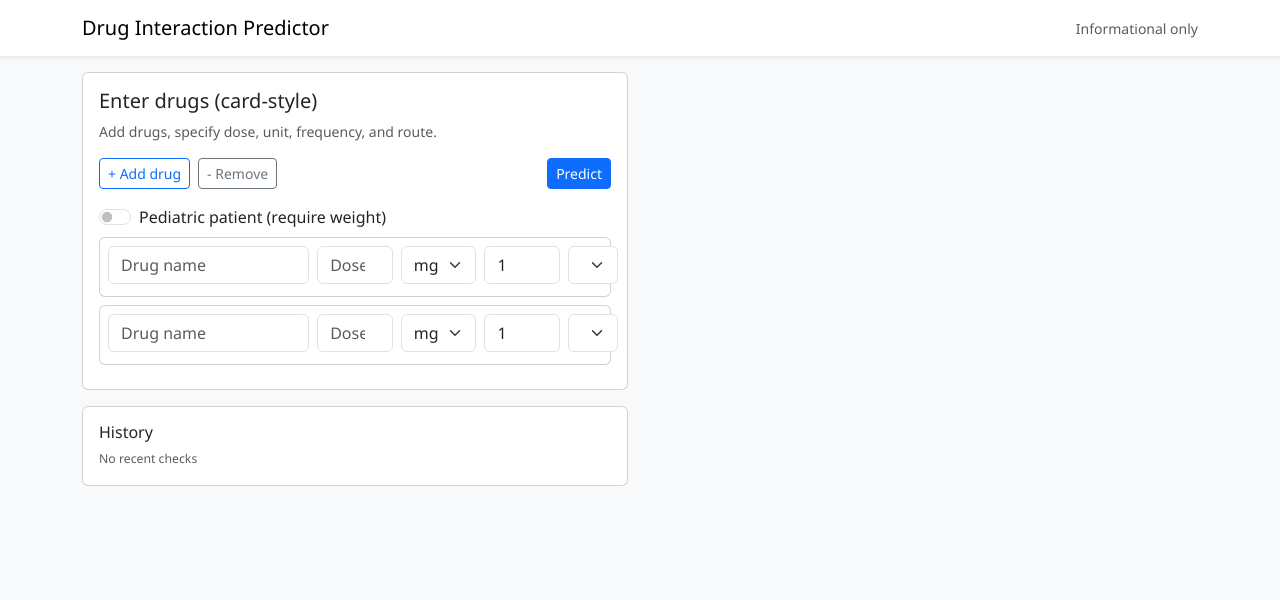
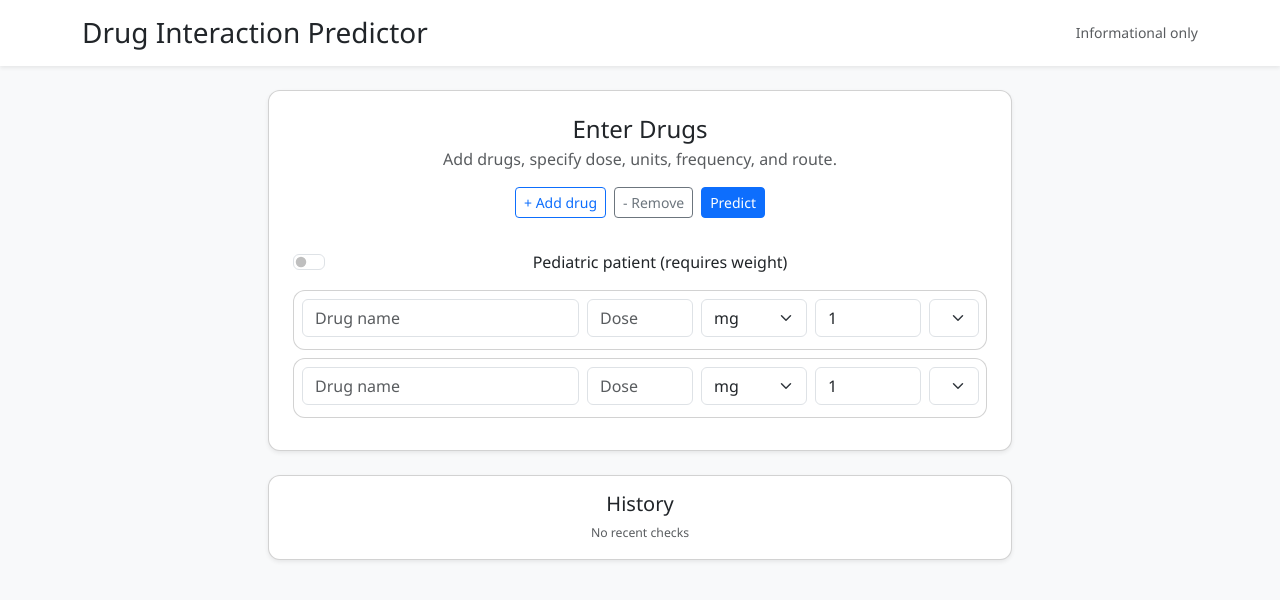
Before and after one commit to RobotGit04/Drug-Interaction-App, a Flask app: page / in a window 1280 px wide. Shown: the top 600 px of the page. Run offline with Flask 3, Linux system fonts and the light colour scheme; data that the repository does not hold is empty.

Commit message:
Update UI: centered minimalistic layout + improved README

```diff
--- a/static/style.css
+++ b/static/style.css
@@ -1,5 +1,11 @@
-body { font-family: "Segoe UI", Arial, sans-serif; }
-.card-note { font-size: 0.85rem; color: #666; }
-.badge-low { background:#28a745; }
-.badge-moderate { background:#ffc107; color:#000; }
-.badge-high { background:#dc3545; }
+body {
+  font-family: "Segoe UI", sans-serif;
+}
+
+.card {
+  border-radius: 12px;
+}
+
+input, select {
+  border-radius: 6px !important;
+}
--- a/templates/index.html
+++ b/templates/index.html
@@ -8,54 +8,63 @@
     <link rel="stylesheet" href="{{ url_for('static', filename='style.css') }}">
   </head>
  <body class="bg-light">
-    <nav class="navbar navbar-light bg-white shadow-sm mb-3">
-      <div class="container">
-        <span class="navbar-brand">Drug Interaction Predictor</span>
-        <small class="text-muted">Informational only</small>
+
+  <nav class="navbar navbar-light bg-white shadow-sm">
+    <div class="container d-flex justify-content-between">
+      <h3 class="my-2">Drug Interaction Predictor</h3>
+      <span class="text-muted small align-self-center">Informational only</span>
     </div>
   </nav>
 
-    <div class="container">
-      <div class="row">
-        <div class="col-lg-6">
-          <div class="card mb-3 p-3">
-            <h5>Enter drugs (card-style)</h5>
-            <p class="small text-muted">Add drugs, specify dose, unit, frequency, and route.</p>
+  <div class="container d-flex justify-content-center">
+    <div class="col-lg-8 col-md-10 mt-4">
 
-            <div class="d-flex gap-2 mb-2">
+      <!-- Main Input Card -->
+      <div class="card shadow-sm mb-4 p-4">
+        <h4 class="text-center mb-1">Enter Drugs</h4>
+        <p class="text-muted text-center mb-3">Add drugs, specify dose, units, frequency, and route.</p>
+
+        <div class="d-flex justify-content-center gap-2 mb-3">
           <button id="add-card" class="btn btn-outline-primary btn-sm">+ Add drug</button>
           <button id="remove-card" class="btn btn-outline-secondary btn-sm">- Remove</button>
-              <button id="predict" class="btn btn-primary btn-sm ms-auto">Predict</button>
+          <button id="predict" class="btn btn-primary btn-sm">Predict</button>
         </div>
 
-            <div class="form-check form-switch my-2">
+        <div class="form-check form-switch text-center my-3">
           <input class="form-check-input" type="checkbox" id="pediatric-toggle">
-              <label class="form-check-label" for="pediatric-toggle">Pediatric patient (require weight)</label>
+          <label class="form-check-label" for="pediatric-toggle">
+            Pediatric patient (requires weight)
+          </label>
         </div>
 
-            <div id="pediatric-fields" style="display:none" class="mb-2">
-              <input id="patient-age" class="form-control mb-2" placeholder="Age (years)" type="number" min="0">
-              <input id="patient-weight" class="form-control mb-2" placeholder="Weight (kg)" type="number" min="0" step="0.1">
+        <div id="pediatric-fields" class="mb-2" style="display:none;">
+          <div class="row">
+            <div class="col-sm-6 mb-2">
+              <input id="patient-age" class="form-control" placeholder="Age (years)" type="number" min="0">
             </div>
-
-            <div id="cards-container">
-              <!-- initial 2 cards will be appended by JS -->
+            <div class="col-sm-6 mb-2">
+              <input id="patient-weight" class="form-control" placeholder="Weight (kg)" type="number" step="0.1" min="0">
+            </div>
           </div>
         </div>
 
-          <div class="card p-3">
-            <h6>History</h6>
-            <div id="history-area" class="small text-muted">No recent checks</div>
-          </div>
+        <div id="cards-container"></div>
       </div>
 
-        <div class="col-lg-6">
-          <div id="results-area"></div>
+      <!-- History Card -->
+      <div class="card shadow-sm p-3">
+        <h5 class="text-center mb-2">History</h5>
+        <div id="history-area" class="small text-muted text-center">No recent checks</div>
       </div>
+
+      <!-- Results -->
+      <div id="results-area" class="mt-4"></div>
+
     </div>
   </div>
 
   <script src="https://cdn.jsdelivr.net/npm/bootstrap@5.3.2/dist/js/bootstrap.bundle.min.js"></script>
   <script src="{{ url_for('static', filename='script.js') }}"></script>
+
 </body>
 </html>
```
Lines whose indentation alone changed are shown as unchanged.
